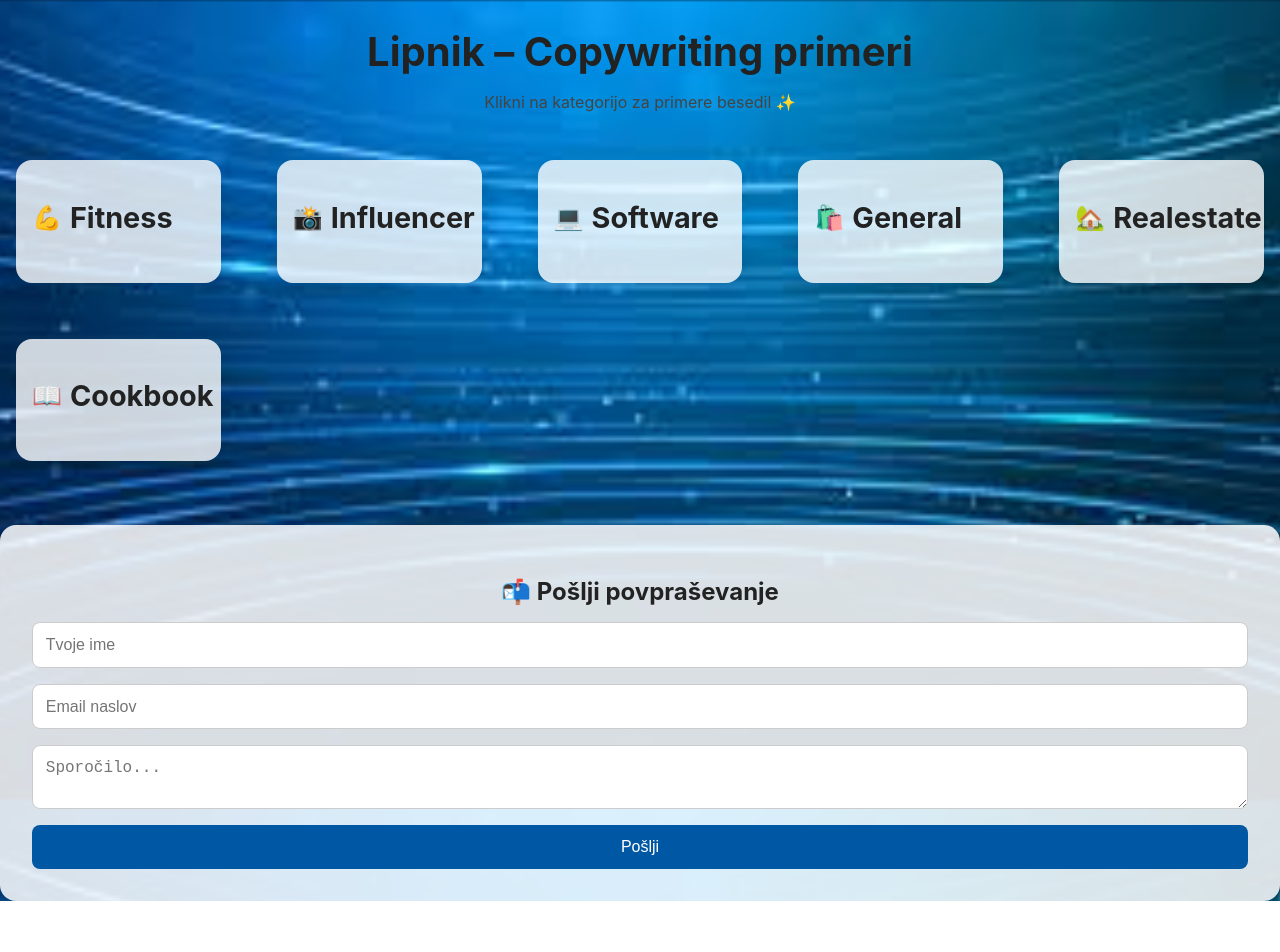
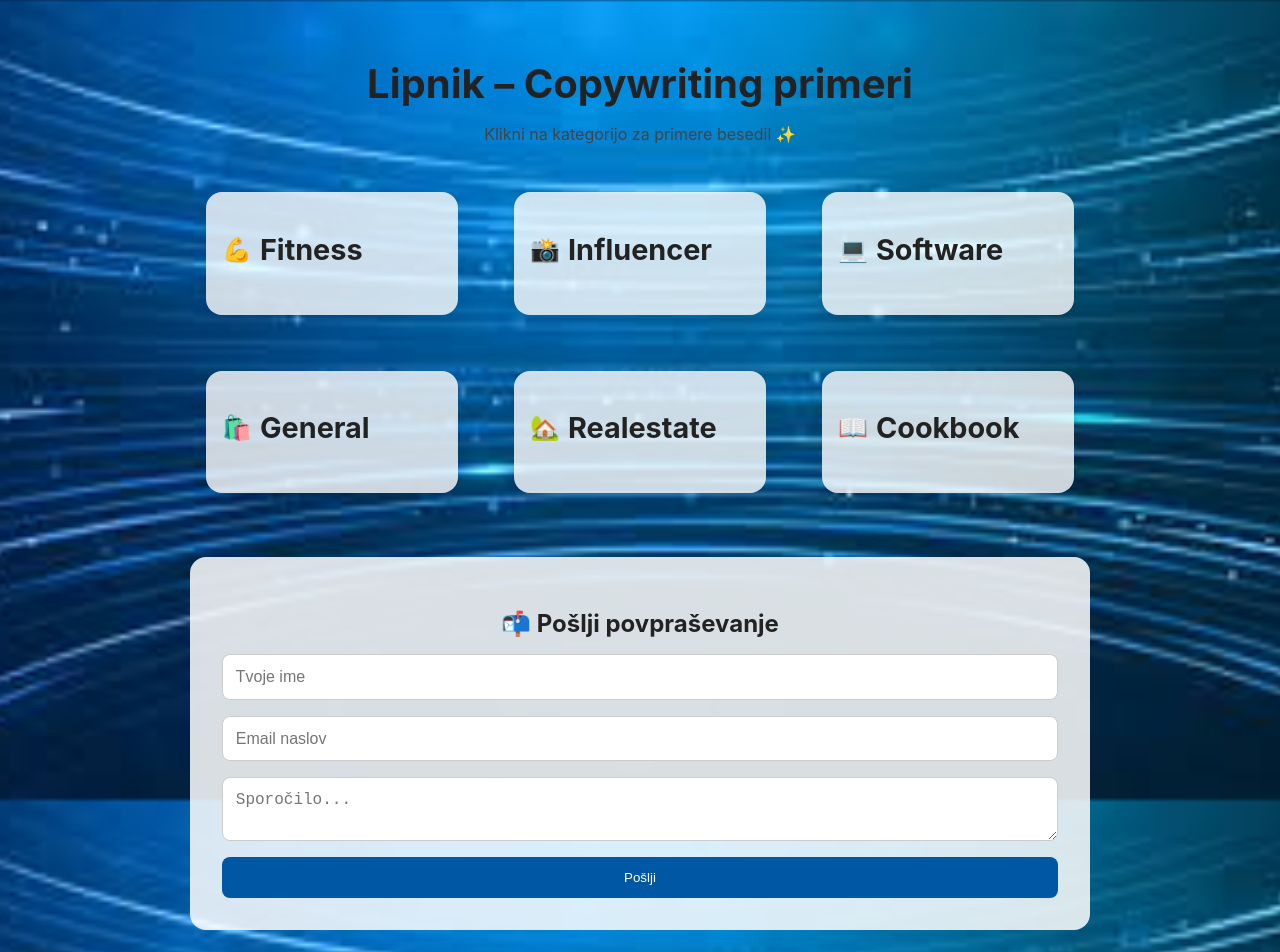
Before and after one commit to Lipnoxy/mycopywriting, a Next.js app: page / in a window 1280 px wide. Shown: the top 952 px of the page. Before the commit the page ends 901 px from the top, so only its background shows below. Built offline with nearby package versions, Linux system fonts and the light colour scheme.

Commit message:
Update globals.css

```diff
--- a/styles/globals.css
+++ b/styles/globals.css
@@ -9,26 +9,11 @@ body {
     Ubuntu, Cantarell, 'Open Sans', 'Helvetica Neue', sans-serif;
 }
 
-
 .page-container {
+  padding: 2rem;
+  max-width: 900px;
+  margin: 0 auto;
   background: transparent;
-}
-
-.card {
-  background: rgba(255, 255, 255, 0.8);
-  border-radius: 1rem;
-  padding: 1rem;
-  margin: 1rem;
-  cursor: pointer;
-  box-shadow: 0 8px 20px rgba(0, 0, 0, 0.1);
-  transition: transform 0.2s ease, box-shadow 0.2s ease;
-}
-
-.contact-form {
-  margin-top: 3rem;
-  padding: 2rem;
-  background: rgba(255, 255, 255, 0.85);
-  border-radius: 1rem;
 }
 
 .title {
@@ -50,8 +35,18 @@ body {
   gap: 1.5rem;
 }
 
+.card {
+  background: rgba(255, 255, 255, 0.8); /* prosojna bela */
+  border-radius: 1rem;
+  padding: 1rem;
+  margin: 1rem;
+  cursor: pointer;
+  box-shadow: 0 8px 20px rgba(0, 0, 0, 0.1);
+  transition: transform 0.2s ease, box-shadow 0.2s ease;
+}
+
 .card:hover {
-  transform: scale(1.03);
+  transform: translateY(-5px) scale(1.02);
 }
 
 .card-header {
@@ -73,10 +68,11 @@ body {
 }
 
 .example {
-  padding: 0.75rem;
-  background: #e6f2ff;
+  background-color: #f0f4ff;
+  padding: 0.8rem;
   border-radius: 0.5rem;
-  margin-bottom: 1rem;
+  margin-bottom: 0.5rem;
+  white-space: pre-wrap;
   border-left: 4px solid #336699;
 }
 
@@ -84,6 +80,13 @@ pre {
   white-space: pre-wrap;
   font-size: 0.9rem;
   margin: 0.5rem 0 0 0;
+}
+
+.contact-form {
+  margin-top: 3rem;
+  padding: 2rem;
+  background: rgba(255, 255, 255, 0.85); /* rahlo prosojna bela */
+  border-radius: 1rem;
 }
 
 .contact-form h2 {
@@ -99,61 +102,10 @@ pre {
 
 .contact-form input,
 .contact-form textarea {
-  padding: 0.75rem;
+  padding: 0.8rem;
   font-size: 1rem;
   border: 1px solid #ccc;
   border-radius: 0.5rem;
-}
-
-.contact-form button {
-  padding: 0.75rem;
-  font-size: 1rem;
-  background-color: #336699;
-  color: white;
-  border: none;
-  border-radius: 0.5rem;
-  cursor: pointer;
-}
-
-.card:hover {
-  transform: translateY(-5px) scale(1.02);
-  box-shadow: 0 8px 20px rgba(0, 0, 0, 0.1);
-}
-
-.card-header {
-  display: flex;
-  align-items: center;
-  gap: 0.5rem;
-}
-
-.emoji {
-  font-size: 1.5rem;
-}
-
-.card-content {
-  margin-top: 1rem;
-}
-
-.example {
-  background-color: #f0f4ff;
-  padding: 0.8rem;
-  border-radius: 0.5rem;
-  margin-bottom: 0.5rem;
-  white-space: pre-wrap;
-}
-
-.contact-form form {
-  display: flex;
-  flex-direction: column;
-  gap: 1rem;
-}
-
-.contact-form input,
-.contact-form textarea {
-  padding: 0.8rem;
-  border: 1px solid #ccc;
-  border-radius: 0.5rem;
-  font-size: 1rem;
 }
 
 .contact-form button {
```
